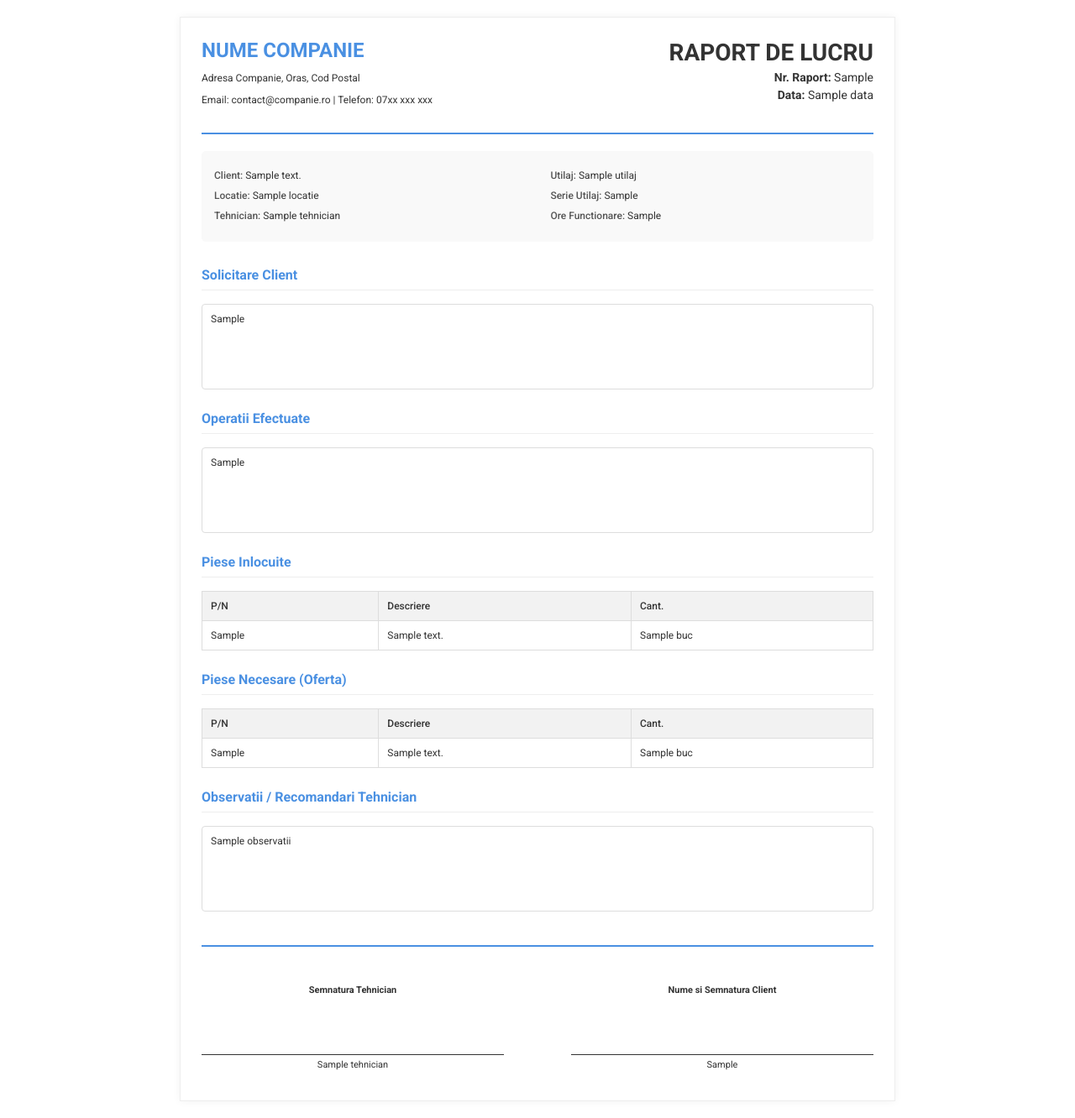
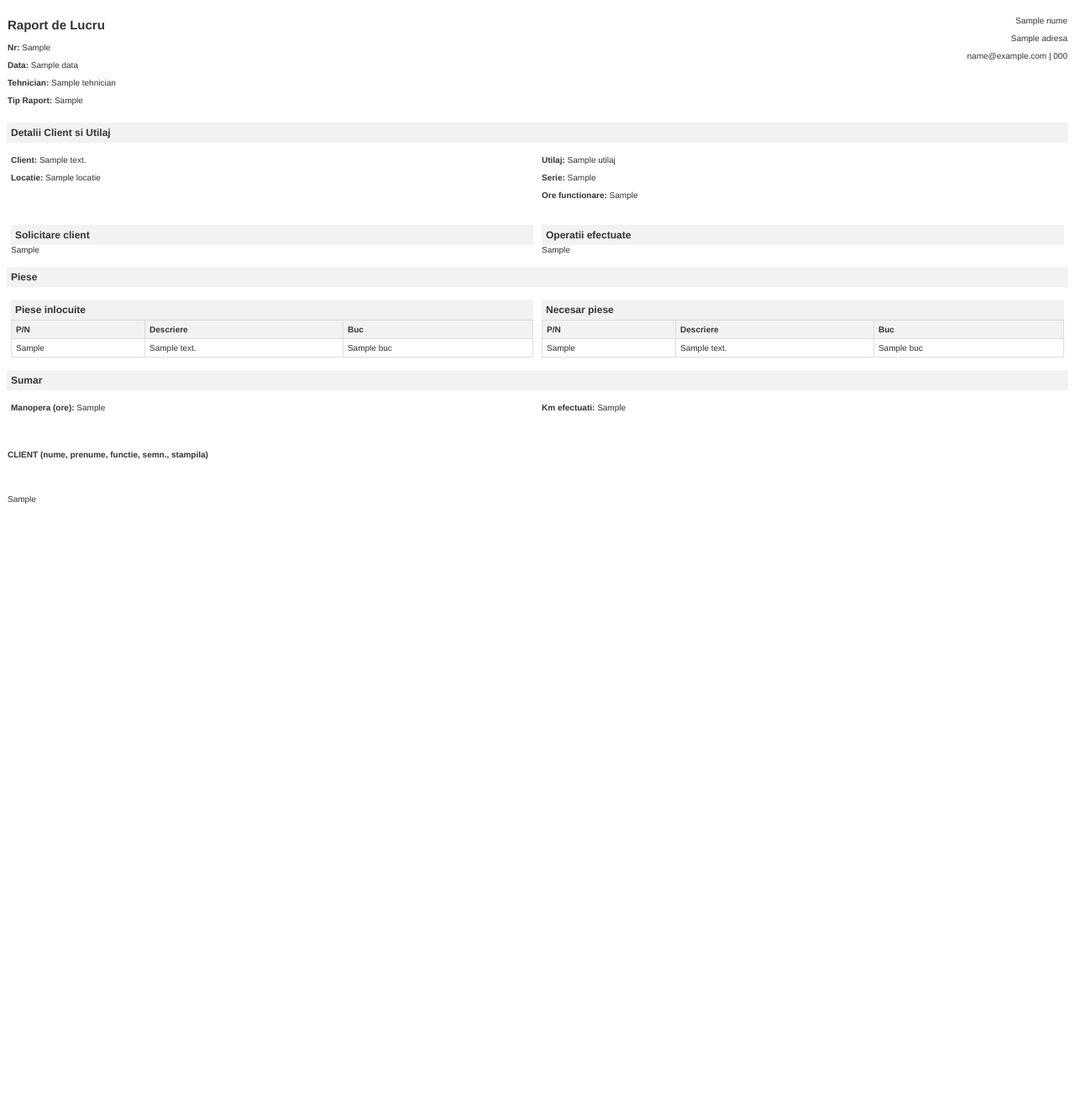
Before and after one commit to DrgDodge/app_report, a Flask app: template src/routes/templates/report_template.html in a window 1280 px wide. Shown: the whole page at 84% size. After the commit the page ends 601 px from the top, so only its background shows below. Run offline with Flask 3, Linux system fonts and the light colour scheme; the template is opened without the code that fills it: most values are stand-ins (such as "Sample title", 1, 10 or a date in 2020).

Commit message:
V0.2.0 - Maybie good enough?

```diff
--- a/src/routes/app.py
+++ b/src/routes/app.py
@@ -258,6 +258,27 @@ def get_report_pdf(raport_id):
     piese_inlocuite = [dict(p) for p in piese_inlocuite_data]
     piese_necesare = [dict(p) for p in piese_necesare_data]
 
+    # Company data placeholder
+    companie = {
+        'nume': 'NUME COMPANIE',
+        'adresa': 'Adresa Companie, Oras, Cod Postal',
+        'email': 'contact@companie.ro',
+        'telefon': '07xx xxx xxx',
+        'logo': 'logo.png' # Assuming logo.png is in the static folder
+    }
+
+    # Determine report type
+    tip_raport = []
+    if raport.get('este_revizie'):
+        tip_raport.append('REVIZIE')
+    if raport.get('este_reparatie'):
+        tip_raport.append('REPARATIE')
+    if raport.get('este_constatare'):
+        tip_raport.append('CONSTATARE')
+    if raport.get('este_garantie'):
+        tip_raport.append('GARANTIE')
+    tip_raport_str = ', '.join(tip_raport)
+
     # 2. Genereaza PDF-ul din HTML
     try:
         # Incarca template-ul HTML
@@ -270,7 +291,9 @@ def get_report_pdf(raport_id):
             template_str,
             raport=raport,
             piese_inlocuite=piese_inlocuite,
-            piese_necesare=piese_necesare
+            piese_necesare=piese_necesare,
+            companie=companie,
+            tip_raport=tip_raport_str
         )
 
         # Genereaza PDF
--- a/src/routes/templates/report_template.html
+++ b/src/routes/templates/report_template.html
@@ -1,193 +1,136 @@
-
 <!DOCTYPE html>
 <html lang="ro">
 <head>
     <meta charset="UTF-8">
     <title>Raport de Lucru</title>
     <style>
-        @import url('https://fonts.googleapis.com/css2?family=Roboto:wght@400;500;700&display=swap');
+        @page {
+            size: A4;
+            margin: 1cm;
+        }
 
         body {
-            font-family: 'Roboto', sans-serif;
-            font-size: 12px;
+            font-family: 'Helvetica', 'Arial', sans-serif;
+            font-size: 10px;
             color: #333;
-            margin: 0;
-            padding: 0;
-            background-color: #fff;
         }
 
-        .container {
-            max-width: 800px;
-            margin: 20px auto;
-            padding: 25px;
-            border: 1px solid #eee;
-            box-shadow: 0 0 10px rgba(0, 0, 0, 0.05);
+        .header-table, .content-table, .footer-table {
+            width: 100%;
+            border-collapse: collapse;
         }
 
-        .header {
-            display: flex;
-            justify-content: space-between;
-            align-items: flex-start;
-            padding-bottom: 20px;
-            border-bottom: 2px solid #4a90e2;
+        .header-table td {
+            vertical-align: top;
         }
 
-        .header .company-details {
+        .logo {
+            width: 150px;
+            height: auto;
+        }
+
+        .company-details {
+            text-align: right;
+        }
+
+        .report-details {
             text-align: left;
         }
 
-        .header .company-details h1 {
-            margin: 0;
-            font-size: 24px;
-            color: #4a90e2;
+        .section-title {
+            font-size: 12px;
+            font-weight: bold;
+            background-color: #f2f2f2;
+            padding: 5px;
+            margin-top: 10px;
         }
 
-        .header .report-title {
-            text-align: right;
+        .content-table td {
+            padding: 5px;
+            vertical-align: top;
         }
 
-        .report-title h2 {
-            margin: 0;
-            font-size: 28px;
-            color: #333;
+        .parts-table {
+            width: 100%;
+            border-collapse: collapse;
         }
 
-        .report-title p {
-            margin: 5px 0 0;
-            font-size: 14px;
-        }
-
-        .details-section {
-            display: flex;
-            justify-content: space-between;
-            margin-top: 20px;
-            padding: 15px;
-            background-color: #f9f9f9;
-            border-radius: 5px;
-        }
-
-        .details-section div {
-            width: 48%;
-        }
-
-        .details-section p {
-            margin: 5px 0;
-            line-height: 1.6;
-        }
-
-        .details-section strong {
-            font-weight: 500;
-            color: #555;
-        }
-
-        .content-section {
-            margin-top: 30px;
-        }
-
-        .content-section h3 {
-            font-size: 16px;
-            color: #4a90e2;
-            border-bottom: 1px solid #eee;
-            padding-bottom: 8px;
-            margin-top: 25px;
-        }
-
-        .content-section .text-block {
-            padding: 10px;
+        .parts-table th, .parts-table td {
             border: 1px solid #ddd;
-            border-radius: 4px;
-            background-color: #fff;
-            white-space: pre-wrap;
-            min-height: 80px;
-        }
-
-        table {
-            width: 100%;
-            border-collapse: collapse;
-            margin-top: 15px;
-        }
-
-        th, td {
-            border: 1px solid #ddd;
-            padding: 10px;
+            padding: 5px;
             text-align: left;
         }
 
-        th {
+        .parts-table th {
             background-color: #f2f2f2;
-            font-weight: 500;
         }
 
-        .footer {
-            margin-top: 40px;
-            padding-top: 20px;
-            border-top: 2px solid #4a90e2;
-            display: flex;
-            justify-content: space-between;
-            font-size: 12px;
+        .page-break {
+            page-break-after: always;
         }
 
-        .signature-box {
-            width: 45%;
-            margin-top: 20px;
+        .footer-table td {
+            padding-top: 20px;
         }
-
-        .signature-box .signature-line {
-            border-bottom: 1px solid #333;
-            height: 40px;
-            margin-top: 30px;
-        }
-
-        .signature-box p {
-            text-align: center;
-            margin-top: 5px;
-            font-size: 11px;
-        }
-
     </style>
 </head>
 <body>
-    <div class="container">
-        <div class="header">
-            <div class="company-details">
-                <h1>NUME COMPANIE</h1>
-                <p>Adresa Companie, Oras, Cod Postal</p>
-                <p>Email: contact@companie.ro | Telefon: 07xx xxx xxx</p>
-            </div>
-            <div class="report-title">
-                <h2>RAPORT DE LUCRU</h2>
-                <p><strong>Nr. Raport:</strong> {{ raport.numar_raport }}</p>
+    <table class="header-table">
+        <tr>
+            <td class="report-details">
+                <h2>Raport de Lucru</h2>
+                <p><strong>Nr:</strong> {{ raport.numar_raport }}</p>
                 <p><strong>Data:</strong> {{ raport.data }}</p>
-            </div>
-        </div>
+                <p><strong>Tehnician:</strong> {{ raport.tehnician }}</p>
+                <p><strong>Tip Raport:</strong> {{ tip_raport }}</p>
+            </td>
+            <td class="company-details">
+                {% if companie.logo %}
+                <img src="{{ url_for('static', filename=companie.logo) }}" alt="Logo" class="logo">
+                {% endif %}
+                <p>{{ companie.nume }}</p>
+                <p>{{ companie.adresa }}</p>
+                <p>{{ companie.email }} | {{ companie.telefon }}</p>
+            </td>
+        </tr>
+    </table>
 
-        <div class="details-section">
-            <div>
+    <div class="section-title">Detalii Client si Utilaj</div>
+    <table class="content-table">
+        <tr>
+            <td style="width: 50%;">
                 <p><strong>Client:</strong> {{ raport.client_nume_text }}</p>
                 <p><strong>Locatie:</strong> {{ raport.locatie }}</p>
-                <p><strong>Tehnician:</strong> {{ raport.tehnician }}</p>
-            </div>
-            <div>
+            </td>
+            <td style="width: 50%;">
                 <p><strong>Utilaj:</strong> {{ raport.utilaj }}</p>
-                <p><strong>Serie Utilaj:</strong> {{ raport.serie_utilaj }}</p>
-                <p><strong>Ore Functionare:</strong> {{ raport.ore_funct }}</p>
-            </div>
-        </div>
+                <p><strong>Serie:</strong> {{ raport.serie_utilaj }}</p>
+                <p><strong>Ore functionare:</strong> {{ raport.ore_funct }}</p>
+            </td>
+        </tr>
+        <tr>
+            <td>
+                <div class="section-title">Solicitare client</div>
+                <div>{{ raport.solicitare_client }}</div>
+            </td>
+            <td>
+                <div class="section-title">Operatii efectuate</div>
+                <div>{{ raport.operatii_efectuate }}</div>
+            </td>
+        </tr>
+    </table>
 
-        <div class="content-section">
-            <h3>Solicitare Client</h3>
-            <div class="text-block">{{ raport.solicitare_client }}</div>
-
-            <h3>Operatii Efectuate</h3>
-            <div class="text-block">{{ raport.operatii_efectuate }}</div>
-
-            <h3>Piese Inlocuite</h3>
-            <table>
+    <div class="section-title">Piese</div>
+    <table class="content-table">
+        <tr>
+            <td style="width: 50%;">
+                <div class="section-title">Piese inlocuite</div>
+                <table class="parts-table">
                     <thead>
                         <tr>
                             <th>P/N</th>
                             <th>Descriere</th>
-                        <th>Cant.</th>
+                            <th>Buc</th>
                         </tr>
                     </thead>
                     <tbody>
@@ -197,22 +140,21 @@
                             <td>{{ piesa.descriere }}</td>
                             <td>{{ piesa.buc }}</td>
                         </tr>
+                        {% if loop.index % 10 == 0 and not loop.last %}
+                            </tbody></table></td></tr></table><div class="page-break"></div><table class="content-table"><tr><td style="width: 50%;"><table class="parts-table"><tbody>
+                        {% endif %}
                         {% endfor %}
-                    {% if not piese_inlocuite %}
-                    <tr>
-                        <td colspan="3" style="text-align:center;">N/A</td>
-                    </tr>
-                    {% endif %}
                     </tbody>
                 </table>
-
-            <h3>Piese Necesare (Oferta)</h3>
-            <table>
+            </td>
+            <td style="width: 50%;">
+                <div class="section-title">Necesar piese</div>
+                <table class="parts-table">
                     <thead>
                         <tr>
                             <th>P/N</th>
                             <th>Descriere</th>
-                        <th>Cant.</th>
+                            <th>Buc</th>
                         </tr>
                     </thead>
                     <tbody>
@@ -222,31 +164,36 @@
                             <td>{{ piesa.descriere }}</td>
                             <td>{{ piesa.buc }}</td>
                         </tr>
+                        {% if loop.index % 10 == 0 and not loop.last %}
+                            </tbody></table></td></tr></table><div class="page-break"></div><table class="content-table"><tr><td style="width: 50%;"><table class="parts-table"><tbody>
+                        {% endif %}
                         {% endfor %}
-                    {% if not piese_necesare %}
-                    <tr>
-                        <td colspan="3" style="text-align:center;">N/A</td>
-                    </tr>
-                    {% endif %}
                     </tbody>
                 </table>
+            </td>
+        </tr>
+    </table>
 
-            <h3>Observatii / Recomandari Tehnician</h3>
-            <div class="text-block">{{ raport.observatii }}</div>
-        </div>
+    <div class="section-title">Sumar</div>
+    <table class="content-table">
+        <tr>
+            <td style="width: 50%;">
+                <p><strong>Manopera (ore):</strong> {{ raport.manopera_ore }}</p>
+            </td>
+            <td style="width: 50%;">
+                <p><strong>Km efectuati:</strong> {{ raport.km_efectuati }}</p>
+            </td>
+        </tr>
+    </table>
 
-        <div class="footer">
-            <div class="signature-box">
-                <p><strong>Semnatura Tehnician</strong></p>
-                <div class="signature-line"></div>
-                <p>{{ raport.tehnician }}</p>
-            </div>
-            <div class="signature-box">
-                <p><strong>Nume si Semnatura Client</strong></p>
-                <div class="signature-line"></div>
+    <table class="footer-table">
+        <tr>
+            <td style="width: 50%;">
+                <p><strong>CLIENT (nume, prenume, functie, semn., stampila)</strong></p>
+                <br><br>
                 <p>{{ raport.nume_semnatura_client }}</p>
-            </div>
-        </div>
-    </div>
+            </td>
+        </tr>
+    </table>
 </body>
 </html>
```
Also changed, not shown: static/logo.png (added). Lines whose indentation alone changed are shown as unchanged.
